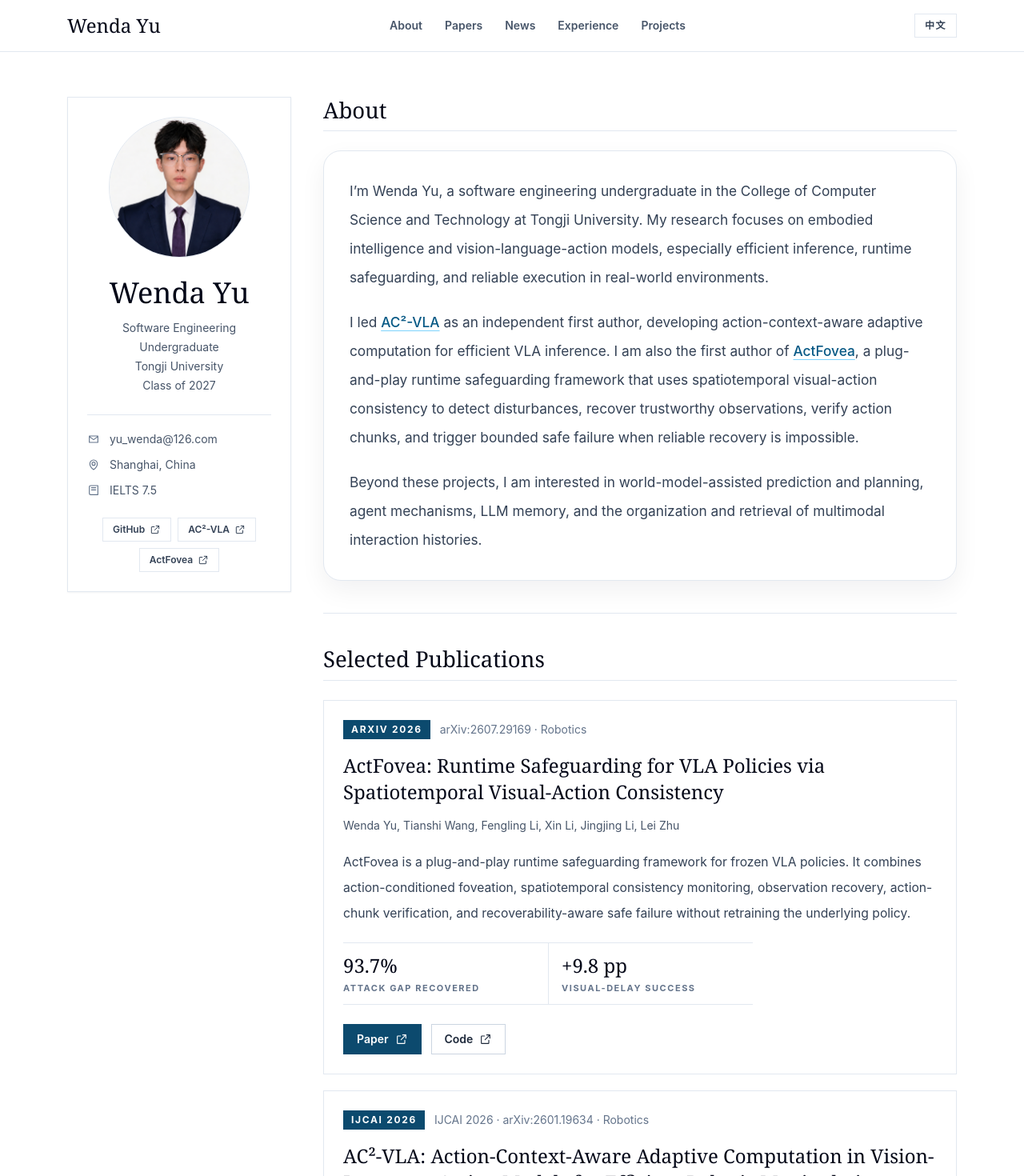
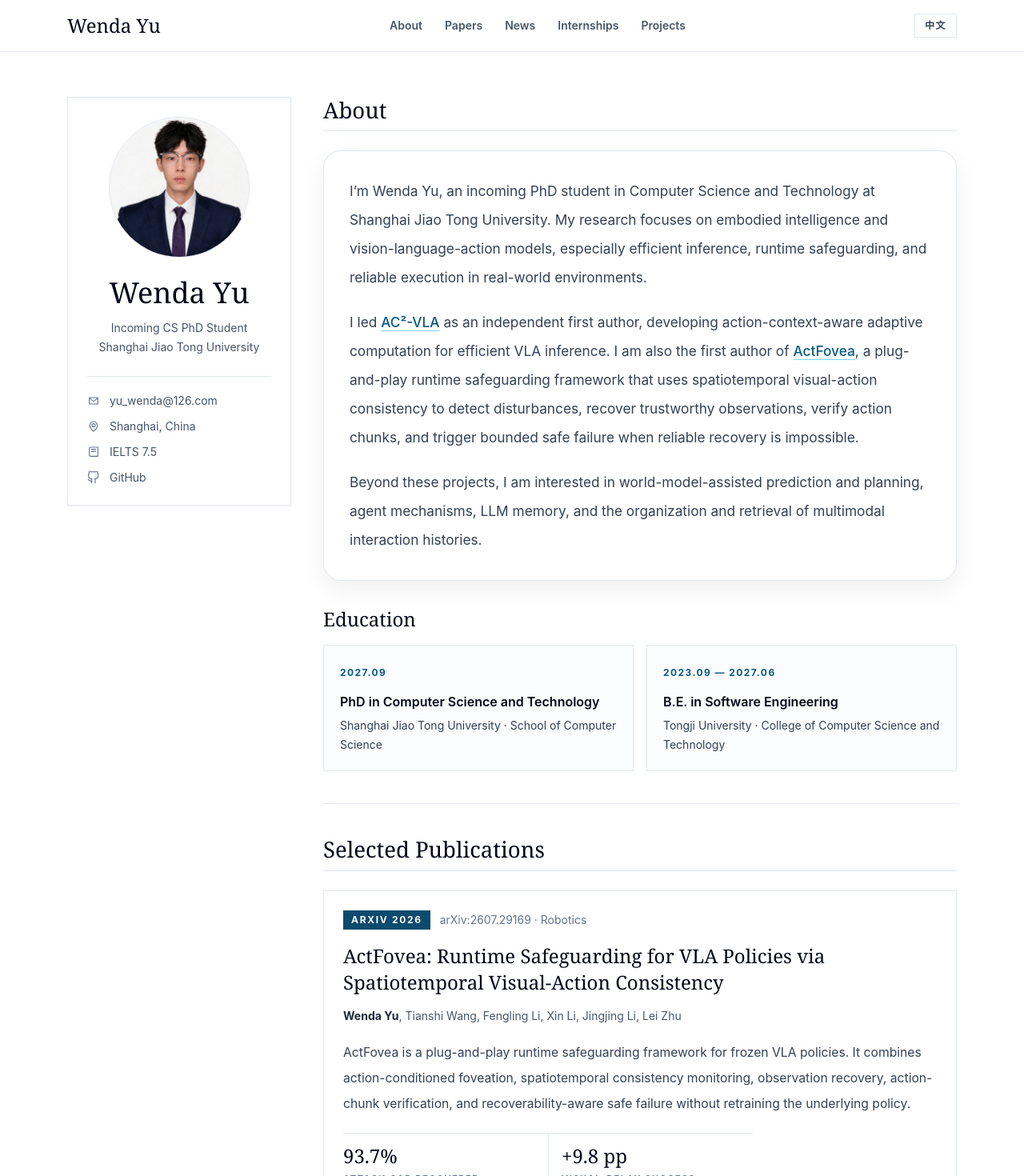
Before and after one commit to SunnyYWD/Aegon-20plus, a React (Vite) app: page / in a window 1280 px wide. Shown: the top 1470 px of the page at 80% size. Built offline with nearby package versions, Linux system fonts and the light colour scheme.

Commit message:
Update portfolio profile and internships

```diff
--- a/wenda_editorial_portfolio_homepage.jsx
+++ b/wenda_editorial_portfolio_homepage.jsx
@@ -18,6 +18,7 @@ function Icon({ name, className = "h-4 w-4", strokeWidth = 1.7 }) {
     mail: <path d="M4 6h16v12H4zM4 7l8 6 8-6" />,
     map: <path d="M12 21s7-5.1 7-11a7 7 0 1 0-14 0c0 5.9 7 11 7 11Zm0-8a3 3 0 1 0 0-6 3 3 0 0 0 0 6Z" />,
     book: <path d="M4 5.5A2.5 2.5 0 0 1 6.5 3H20v17H6.5A2.5 2.5 0 0 1 4 17.5v-12Zm0 0V18m4-11h8m-8 4h8" />,
+    github: <><path d="M15 22v-4a4.8 4.8 0 0 0-1-3.5c3.28-.36 6.72-1.61 6.72-7A5.4 5.4 0 0 0 19.28 3.75 5 5 0 0 0 19.14 0S17.95-.36 15 1.48a13.38 13.38 0 0 0-7 0C5.05-.36 3.86 0 3.86 0a5 5 0 0 0-.14 3.75A5.4 5.4 0 0 0 2.28 7.5c0 5.38 3.44 6.64 6.72 7A4.8 4.8 0 0 0 8 18v4" /><path d="M9 18c-4.51 2-5-2-7-2" /></>,
     cpu: <path d="M8 8h8v8H8zM4 9h2m-2 6h2m12-6h2m-2 6h2M9 4v2m6-2v2M9 18v2m6-2v2" />,
     pen: <path d="M4 20l4.5-1 10-10a2.1 2.1 0 0 0-3-3l-10 10L4 20Zm11-13 3 3" />,
     shield: <path d="M12 3l7 3v5c0 5-3.2 8.2-7 10-3.8-1.8-7-5-7-10V6l7-3Zm-3 9 2 2 4-5" />,
@@ -29,21 +30,25 @@ function Icon({ name, className = "h-4 w-4", strokeWidth = 1.7 }) {
 const DATA = {
   en: {
     brand: "Wenda Yu",
-    nav: [["About", "about"], ["Papers", "paper"], ["News", "news"], ["Experience", "experience"], ["Projects", "projects"]],
+    nav: [["About", "about"], ["Papers", "paper"], ["News", "news"], ["Internships", "experience"], ["Projects", "projects"]],
     lang: "中文",
-    role: "Software Engineering Undergraduate",
-    org: "Tongji University",
-    classYear: "Class of 2027",
+    role: "Incoming CS PhD Student",
+    org: "Shanghai Jiao Tong University",
     location: "Shanghai, China",
     email: "yu_wenda@126.com",
     languageScore: "IELTS 7.5",
     intro: [
-      "I’m Wenda Yu, a software engineering undergraduate in the College of Computer Science and Technology at Tongji University. My research focuses on embodied intelligence and vision-language-action models, especially efficient inference, runtime safeguarding, and reliable execution in real-world environments.",
+      "I’m Wenda Yu, an incoming PhD student in Computer Science and Technology at Shanghai Jiao Tong University. My research focuses on embodied intelligence and vision-language-action models, especially efficient inference, runtime safeguarding, and reliable execution in real-world environments.",
       "I led AC²-VLA as an independent first author, developing action-context-aware adaptive computation for efficient VLA inference. I am also the first author of ActFovea, a plug-and-play runtime safeguarding framework that uses spatiotemporal visual-action consistency to detect disturbances, recover trustworthy observations, verify action chunks, and trigger bounded safe failure when reliable recovery is impossible.",
       "Beyond these projects, I am interested in world-model-assisted prediction and planning, agent mechanisms, LLM memory, and the organization and retrieval of multimodal interaction histories."
     ],
     introLinks: [["AC²-VLA", "https://arxiv.org/abs/2601.19634"], ["ActFovea", "https://arxiv.org/abs/2607.29169"]],
-    links: [["GitHub", "https://github.com/SunnyYWD"], ["AC²-VLA", "https://arxiv.org/abs/2601.19634"], ["ActFovea", "https://arxiv.org/abs/2607.29169"]],
+    links: [["GitHub", "https://github.com/SunnyYWD"]],
+    educationTitle: "Education",
+    education: [
+      ["2027.09", "PhD in Computer Science and Technology", "Shanghai Jiao Tong University · School of Computer Science"],
+      ["2023.09 — 2027.06", "B.E. in Software Engineering", "Tongji University · College of Computer Science and Technology"]
+    ],
     newsTitle: "News",
     news: [
       ["2026.07", "Released the ActFovea preprint on arXiv, presenting a plug-and-play runtime safeguard for VLA policies."],
@@ -56,21 +61,18 @@ const DATA = {
       ["2025.01", "Interned at Sinolink Securities, supporting bond underwriting and financial research."],
       ["2024.04", "Joined the video moving-object removal research project, later implemented as Phantom CleanView."]
     ],
-    experienceTitle: "Experience",
+    experienceTitle: "Internships",
     experience: [
-      ["2026.01 — Now", "ActFovea: Runtime Safeguarding for VLA Policies", "Research · First Author", "VLA Safety · Runtime Safeguarding · LIBERO"],
-      ["2025.08 — 2026.01", "AC²-VLA Research", "Independent First Author · IJCAI 2026 Accepted", "CogACT · SIMPLER · Open-X"],
       ["2025.08 — 2025.09", "Software Engineering Intern", "Huawei Shanghai Research Institute · OpenHarmony", "ArkUI · OpenHarmony"],
-      ["2025.01 — 2025.02", "Bond Underwriting Intern", "Sinolink Securities · Bond Department III", "Finance · Research Reports"],
-      ["2024.04 — 2025.04", "Video Moving-Object Removal Research", "Core Member · Shanghai College Student Innovation Project", "3D Optical Flow · Point-Cloud Motion Estimation"],
-      ["2023.09 — 2027.06", "B.E. Software Engineering", "Tongji University · College of Computer Science and Technology", "Shanghai, China"]
+      ["2025.01 — 2025.02", "Bond Underwriting Intern", "Sinolink Securities · Bond Department III", "Financial Analysis · Thematic Research Reports"]
     ],
     paperTitle: "Selected Publications",
     papers: [
       {
         status: "arXiv 2026",
         title: "ActFovea: Runtime Safeguarding for VLA Policies via Spatiotemporal Visual-Action Consistency",
-        authors: "Wenda Yu, Tianshi Wang, Fengling Li, Xin Li, Jingjing Li, Lei Zhu",
+        authorName: "Wenda Yu",
+        authors: ", Tianshi Wang, Fengling Li, Xin Li, Jingjing Li, Lei Zhu",
         venue: "arXiv:2607.29169 · Robotics",
         body: "ActFovea is a plug-and-play runtime safeguarding framework for frozen VLA policies. It combines action-conditioned foveation, spatiotemporal consistency monitoring, observation recovery, action-chunk verification, and recoverability-aware safe failure without retraining the underlying policy.",
         metrics: [["93.7%", "Attack gap recovered"], ["+9.8 pp", "Visual-delay success"]],
@@ -82,7 +84,8 @@ const DATA = {
       {
         status: "IJCAI 2026",
         title: "AC²-VLA: Action-Context-Aware Adaptive Computation in Vision-Language-Action Models for Efficient Robotic Manipulation",
-        authors: "Wenda Yu, Tianshi Wang, Fengling Li, Jingjing Li, Lei Zhu",
+        authorName: "Wenda Yu",
+        authors: ", Tianshi Wang, Fengling Li, Jingjing Li, Lei Zhu",
         venue: "IJCAI 2026 · arXiv:2601.19634 · Robotics",
         body: "AC²-VLA introduces an action-context-aware adaptive computation framework for efficient closed-loop VLA inference. It exploits temporal, spatial, and depth redundancies through cognition reuse, visual token pruning, and selective execution.",
         metrics: [["1.79×", "Speedup"], ["29.4%", "FLOPs"], ["3", "Redundancy axes"]],
@@ -108,21 +111,25 @@ const DATA = {
   },
   zh: {
     brand: "于闻达",
-    nav: [["关于", "about"], ["论文", "paper"], ["动态", "news"], ["经历", "experience"], ["项目", "projects"]],
+    nav: [["关于", "about"], ["论文", "paper"], ["动态", "news"], ["实习经历", "experience"], ["项目", "projects"]],
     lang: "EN",
-    role: "软件工程专业本科生",
-    org: "同济大学",
-    classYear: "2027 届",
+    role: "CS PhD Student",
+    org: "上海交通大学",
     location: "上海，中国",
     email: "yu_wenda@126.com",
     languageScore: "雅思 7.5",
     intro: [
-      "我是于闻达，同济大学计算机科学与技术学院软件工程专业本科生。我的研究聚焦具身智能与视觉-语言-动作模型，尤其关注高效推理、运行时安全，以及真实环境中的可靠执行。",
+      "我是于闻达，将于 2027 年 9 月进入上海交通大学计算机学院攻读计算机科学与技术博士学位。我的研究聚焦具身智能与视觉-语言-动作模型，尤其关注高效推理、运行时安全，以及真实环境中的可靠执行。",
       "我以独立第一作者开展 AC²-VLA 研究，探索面向 VLA 高效推理的动作上下文自适应计算；同时作为第一作者提出 ActFovea，通过时空视觉-动作一致性检测运行时扰动，恢复可信观测、验证动作 chunk，并在无法可靠恢复时触发有界安全失效。",
       "在此基础上，我也关注世界模型辅助的预测与规划、Agent 机制、LLM Memory，以及多模态交互历史的组织、检索与利用。"
     ],
     introLinks: [["AC²-VLA", "https://arxiv.org/abs/2601.19634"], ["ActFovea", "https://arxiv.org/abs/2607.29169"]],
-    links: [["GitHub", "https://github.com/SunnyYWD"], ["AC²-VLA", "https://arxiv.org/abs/2601.19634"], ["ActFovea", "https://arxiv.org/abs/2607.29169"]],
+    links: [["GitHub", "https://github.com/SunnyYWD"]],
+    educationTitle: "教育经历",
+    education: [
+      ["2027.09 入学", "计算机科学与技术专业博士研究生", "上海交通大学｜计算机学院"],
+      ["2023.09 — 2027.06", "软件工程专业本科", "同济大学｜计算机科学与技术学院"]
+    ],
     newsTitle: "近期动态",
     news: [
       ["2026.07", "ActFovea 预印本发布于 arXiv，提出面向 VLA 策略的即插即用运行时安全防护框架。"],
@@ -135,21 +142,18 @@ const DATA = {
       ["2025.01", "在国金证券债券三部实习，参与债券承做与专题研究工作。"],
       ["2024.04", "参与视频运动目标无痕消除方法研究，成果落地「幻影净界」系统。"]
     ],
-    experienceTitle: "经历",
+    experienceTitle: "实习经历",
     experience: [
-      ["2026.01 — 至今", "ActFovea：面向 VLA 策略的运行时安全防护", "科研经历｜第一作者", "VLA 安全 · 运行时防护 · LIBERO"],
-      ["2025.08 — 2026.01", "AC²-VLA 推理加速研究", "科研经历｜独立一作｜IJCAI 2026 录用", "CogACT · SIMPLER · Open-X"],
       ["2025.08 — 2025.09", "软件开发工程师实习生", "华为上海研究所｜终端 BG OpenHarmony 二部", "ArkUI · OpenHarmony"],
-      ["2025.01 — 2025.02", "债券承做实习生", "国金证券股份有限公司｜债券三部", "财务分析 · 专题研究报告"],
-      ["2024.04 — 2025.04", "视频运动目标无痕消除方法研究", "科研经历｜核心成员｜上海市大学生创新创业训练计划项目", "3D 光流 · 点云运动估计 · 幻影净界"],
-      ["2023.09 — 2027.06", "软件工程专业本科", "同济大学｜计算机科学与技术学院", "上海，中国"]
+      ["2025.01 — 2025.02", "债券承做实习生", "国金证券股份有限公司｜债券三部", "财务分析 · 专题研究报告"]
     ],
     paperTitle: "代表论文",
     papers: [
       {
         status: "arXiv 2026",
         title: "ActFovea：基于时空视觉-动作一致性的 VLA 策略运行时安全防护",
-        authors: "于闻达（Wenda Yu）, Tianshi Wang, Fengling Li, Xin Li, Jingjing Li, Lei Zhu",
+        authorName: "于闻达（Wenda Yu）",
+        authors: ", Tianshi Wang, Fengling Li, Xin Li, Jingjing Li, Lei Zhu",
         venue: "arXiv:2607.29169 · Robotics",
         body: "ActFovea 是面向冻结 VLA 策略的即插即用运行时安全防护框架，结合动作条件注视、时空一致性监测、观测恢复、动作 chunk 验证与可恢复性感知的安全失效机制，无需重新训练底层策略。",
         metrics: [["93.7%", "攻击差距恢复"], ["+9.8 pp", "视觉延迟成功率"]],
@@ -161,7 +165,8 @@ const DATA = {
       {
         status: "IJCAI 2026",
         title: "AC²-VLA：面向高效机器人操作的动作上下文自适应计算 VLA 模型",
-        authors: "于闻达（Wenda Yu）, Tianshi Wang, Fengling Li, Jingjing Li, Lei Zhu",
+        authorName: "于闻达（Wenda Yu）",
+        authors: ", Tianshi Wang, Fengling Li, Jingjing Li, Lei Zhu",
         venue: "IJCAI 2026 · arXiv:2601.19634 · Robotics",
         body: "AC²-VLA 提出面向闭环 VLA 推理的动作上下文自适应计算框架，通过认知复用、视觉 token 剪枝与模型组件选择性执行，挖掘时间、空间与深度维度的结构化冗余。",
         metrics: [["1.79×", "最高加速"], ["29.4%", "FLOPs"], ["3", "冗余维度"]],
@@ -215,7 +220,6 @@ function ProfileCard({ t, isZh }) {
           <h1 className={`${isZh ? "font-cn-title text-4xl tracking-[0.12em]" : "font-en-title text-4xl"} text-slate-950`}>{t.brand}</h1>
           <p className="mt-3 text-sm leading-6 text-slate-600">{t.role}</p>
           <p className="text-sm leading-6 text-slate-600">{t.org}</p>
-          <p className="text-sm leading-6 text-slate-600">{t.classYear}</p>
         </div>
         <div className="mt-6 space-y-3 border-t border-slate-200 pt-5 text-sm text-slate-600">
           <a className="flex items-center gap-3 transition hover:text-sky-700" href={`mailto:${t.email}`}>
@@ -227,12 +231,9 @@ function ProfileCard({ t, isZh }) {
           <div className="flex items-center gap-3">
             <Icon name="book" className="h-4 w-4 text-slate-500" /> {t.languageScore}
           </div>
-        </div>
-        <div className="mt-6 flex flex-wrap justify-center gap-2">
           {t.links.map(([label, href]) => (
-            <a key={label} href={href} target={href.startsWith("http") ? "_blank" : undefined} rel={href.startsWith("http") ? "noreferrer" : undefined} className="inline-flex items-center gap-1.5 border border-slate-200 px-3 py-1.5 text-xs font-semibold text-slate-700 transition hover:border-sky-300 hover:text-sky-700">
-              {label}
-              {href.startsWith("http") && <Icon name="external" className="h-3.5 w-3.5" />}
+            <a key={label} href={href} target="_blank" rel="noreferrer" className="flex items-center gap-3 transition hover:text-sky-700">
+              <Icon name="github" className="h-4 w-4 shrink-0 text-slate-500" /> {label}
             </a>
           ))}
         </div>
@@ -283,6 +284,24 @@ function Intro({ t }) {
   );
 }
 
+function EducationList({ title, items }) {
+  return (
+    <div className="mt-8">
+      <h3 className="mb-4 font-en-title text-2xl text-slate-950">{title}</h3>
+      <div className="grid gap-4 md:grid-cols-2">
+        {items.map(([date, degree, school, detail]) => (
+          <article key={`${date}-${degree}`} className="border border-slate-200 bg-slate-50/60 p-5">
+            <time className="text-xs font-bold uppercase tracking-[0.12em] text-sky-800">{date}</time>
+            <h4 className="mt-3 text-base font-semibold leading-7 text-slate-950">{degree}</h4>
+            <p className="mt-1 text-sm leading-6 text-slate-700">{school}</p>
+            {detail && <p className="mt-1 text-sm leading-6 text-slate-500">{detail}</p>}
+          </article>
+        ))}
+      </div>
+    </div>
+  );
+}
+
 function NewsList({ items }) {
   return (
     <ul className="space-y-3">
@@ -321,7 +340,10 @@ function PaperEntry({ paper }) {
         <span className="text-sm text-slate-500">{paper.venue}</span>
       </div>
       <h3 className="mt-4 font-en-title text-2xl leading-snug text-slate-950">{paper.title}</h3>
-      <p className="mt-3 text-sm leading-7 text-slate-600">{paper.authors}</p>
+      <p className="mt-3 text-sm leading-7 text-slate-600">
+        <strong className="font-bold text-slate-800">{paper.authorName}</strong>
+        {paper.authors}
+      </p>
       <p className="mt-4 text-[0.98rem] leading-8 text-slate-700">{paper.body}</p>
       <div className={`mt-5 grid max-w-lg ${paper.metrics.length === 2 ? "grid-cols-2" : "grid-cols-3"} divide-x divide-slate-200 border-y border-slate-200`}>
         {paper.metrics.map(([value, label]) => (
@@ -407,6 +429,7 @@ export default function WendaEditorialPortfolio() {
         <div>
           <Section id="about" title="About">
             <Intro t={t} />
+            <EducationList title={t.educationTitle} items={t.education} />
           </Section>
           <Section id="paper" title={t.paperTitle}>
             <PaperList papers={t.papers} />
```
